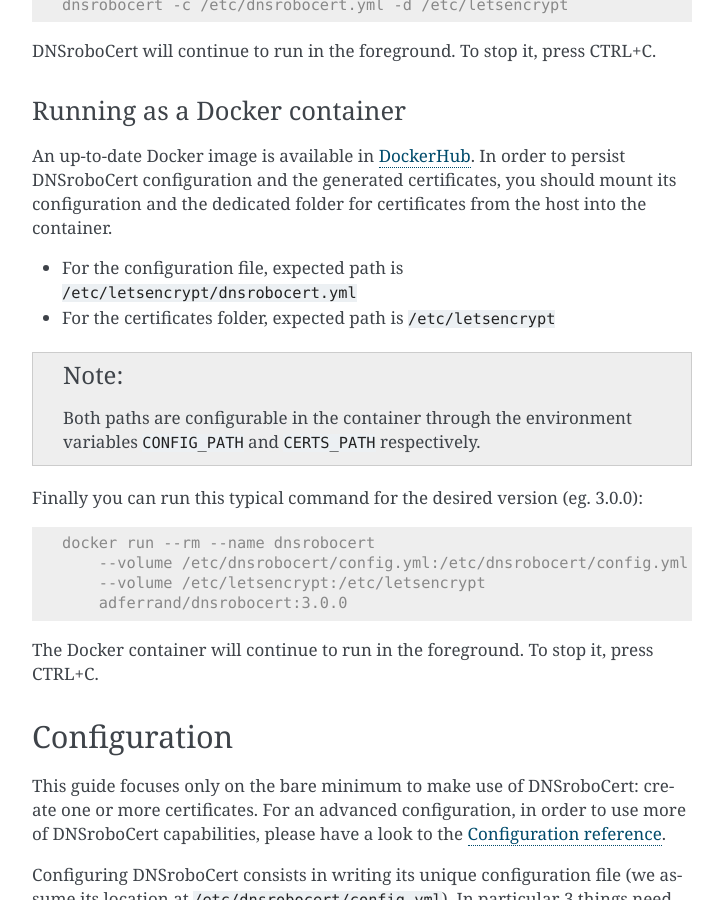
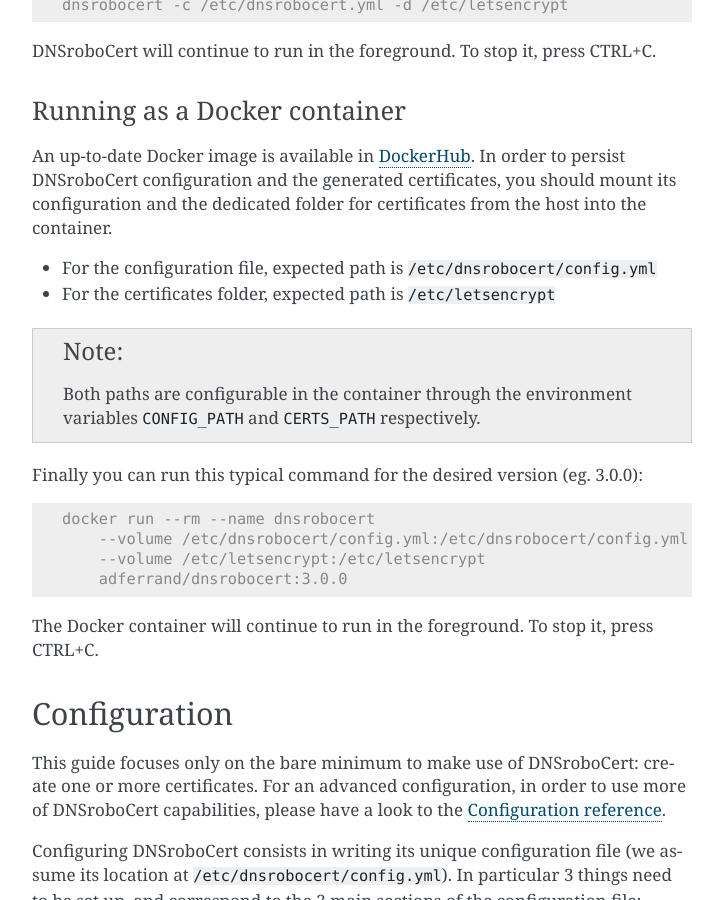
Before and after one commit to adferrand/dnsrobocert, a Sphinx documentation site: the page built from docs/user_guide.rst, in a window 1280 px wide and 900 px high, scrolled down 1610 px. Shown: the whole window, without its empty margins (388-1111 px from the left). Built offline with Sphinx 7.4.7, drawn with Linux system fonts in a browser that asks for light colours.

Commit message:
Fix a path in doc

```diff
--- a/docs/user_guide.rst
+++ b/docs/user_guide.rst
@@ -85,7 +85,7 @@ An up-to-date Docker image is available in DockerHub_. In order to persist DNSro
 the generated certificates, you should mount its configuration and the dedicated folder for certificates
 from the host into the container.
 
-* For the configuration file, expected path is ``/etc/letsencrypt/dnsrobocert.yml``
+* For the configuration file, expected path is ``/etc/dnsrobocert/config.yml``
 * For the certificates folder, expected path is ``/etc/letsencrypt``
 
 .. note::
```
